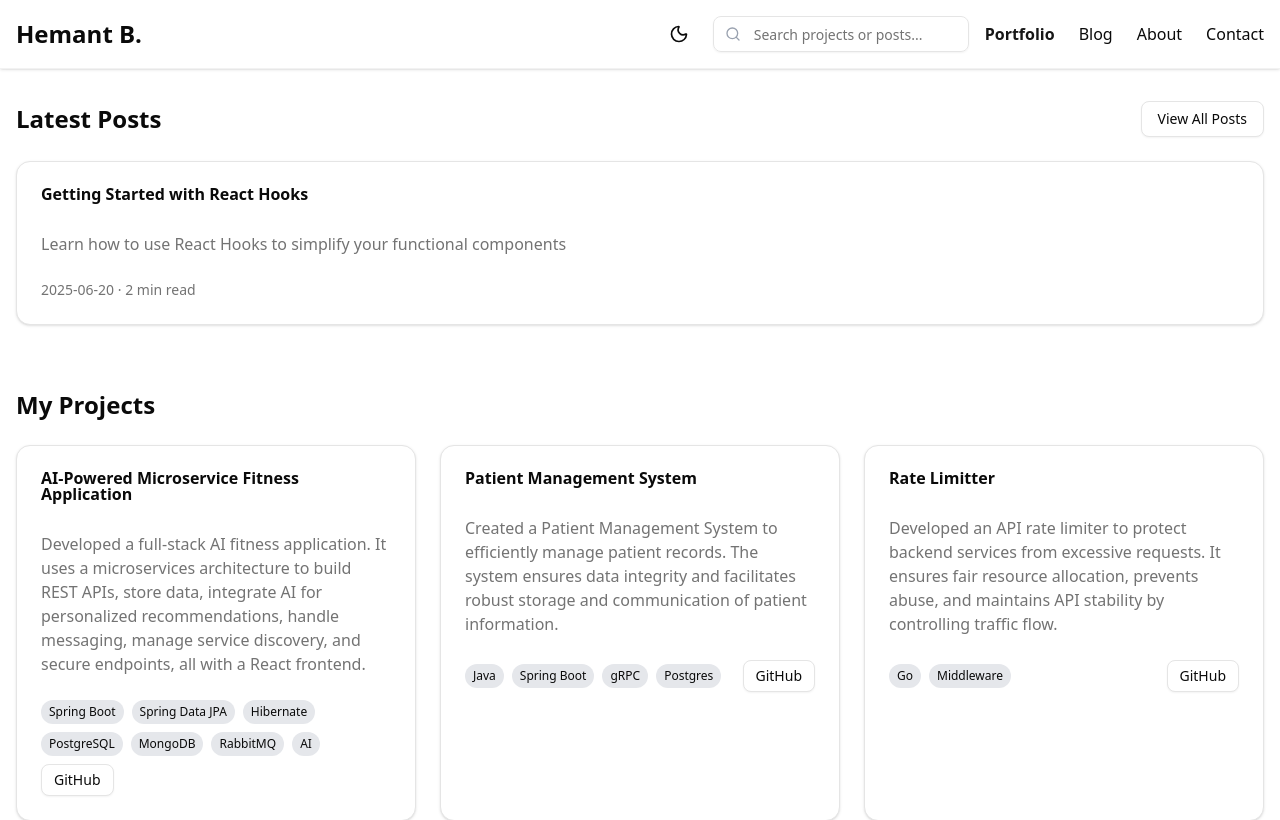
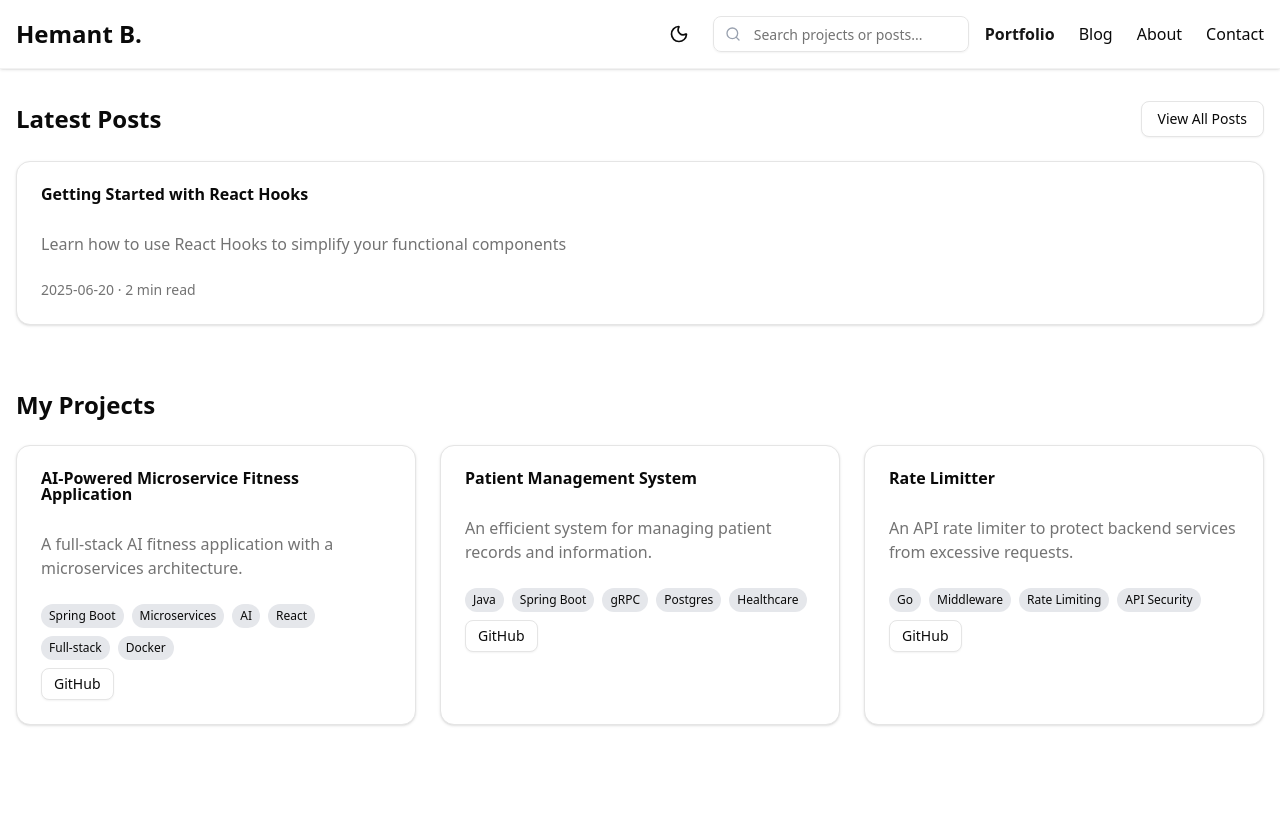
Before and after one commit to hemantyb/portfolio, a Next.js app: page / in a window 1280 px wide. Shown: the top 820 px of the page. Built offline with nearby package versions, Linux system fonts and the light colour scheme.

Commit message:
add project desc after click

```diff
--- a/app/page.tsx
+++ b/app/page.tsx
@@ -16,7 +16,7 @@ export default function Home() {
 		return projects.filter(
 			(project) =>
 				project.title.toLowerCase().includes(searchQuery.toLowerCase()) ||
-				project.description.toLowerCase().includes(searchQuery.toLowerCase()) ||
+				project.shortDescription.toLowerCase().includes(searchQuery.toLowerCase()) ||
 				project.tags.some((tag) =>
 					tag.toLowerCase().includes(searchQuery.toLowerCase()),
 				),
--- a/components/ProjectCard.tsx
+++ b/components/ProjectCard.tsx
@@ -41,8 +41,9 @@ export default function ProjectCard({
 					<CardTitle>{project.title}</CardTitle>
 				</CardHeader>
 				<CardContent>
-					<p className="text-muted-foreground">{project.description}</p>
+					<p className="text-muted-foreground">{project.shortDescription}</p>
 				</CardContent>
+
 				<CardFooter className="flex flex-wrap gap-2 justify-between items-center">
 					<div className="flex flex-wrap gap-2">
 						{project.tags.map((tag) => (
--- a/components/ProjectDetail.tsx
+++ b/components/ProjectDetail.tsx
@@ -28,18 +28,54 @@ export default function ProjectDetail({ project, onBack }: ProjectDetailProps) {
 			{/* 	animate={{ opacity: 1 }} */}
 			{/* 	transition={{ delay: 0.2 }} */}
 			{/* ></motion.div> */}
-			<h1 className="text-3xl font-bold mb-2">{project.title}</h1>
-			<p className="text-lg mb-4">{project.description}</p>
-			<div className="flex flex-wrap gap-2 mb-6">
-				{project.tags.map((tag) => (
+			<h1 className="text-3xl font-bold mb-4">{project.title}</h1>
+			<p className="text-lg mb-6">{project.longDescription}</p>
+
+			{project.technologiesUsed && project.technologiesUsed.length > 0 && (
+				<div className="mb-6">
+					<h2 className="text-2xl font-semibold mb-3">Technologies Used</h2>
+					<div className="flex flex-wrap gap-2">
+						{project.technologiesUsed.map((tech) => (
 							<motion.span
-						key={tag}
+								key={tech}
 								className="px-3 py-1 bg-gray-200 dark:bg-gray-700 rounded-full text-sm"
 								whileHover={{ scale: 1.05 }}
 							>
-						{tag}
+								{tech}
 							</motion.span>
 						))}
+					</div>
+				</div>
+			)}
+
+			{project.features && project.features.length > 0 && (
+				<div className="mb-6">
+					<h2 className="text-2xl font-semibold mb-3">Key Features</h2>
+					<ul className="list-disc list-inside space-y-2">
+						{project.features.map((feature, index) => (
+							<li key={index} className="text-base">
+								{feature}
+							</li>
+						))}
+					</ul>
+				</div>
+			)}
+
+			<div className="flex flex-wrap gap-3 mb-6">
+				{project.githubUrl && (
+					<Button asChild>
+						<a href={project.githubUrl} target="_blank" rel="noopener noreferrer">
+							View on GitHub
+						</a>
+					</Button>
+				)}
+				{project.liveDemoUrl && (
+					<Button asChild variant="outline">
+						<a href={project.liveDemoUrl} target="_blank" rel="noopener noreferrer">
+							Live Demo
+						</a>
+					</Button>
+				)}
 			</div>
 		</motion.div>
 	);
--- a/data/sampleData.ts
+++ b/data/sampleData.ts
@@ -4,35 +4,80 @@ export const projects: Project[] = [
   {
     id: 1,
     title: "AI-Powered Microservice Fitness Application",
-    description:
-      "Developed a full-stack AI fitness application. It uses a microservices architecture to build REST APIs, store data, integrate AI for personalized recommendations, handle messaging, manage service discovery, and secure endpoints, all with a React frontend.",
-    tags: [
+    shortDescription:
+      "A full-stack AI fitness application with a microservices architecture.",
+    longDescription:
+      "Developed a comprehensive full-stack AI fitness application designed to provide personalized workout and nutrition recommendations. The application leverages a robust microservices architecture, enabling scalable and maintainable development. It integrates advanced AI models for intelligent recommendations, handles real-time messaging, and ensures secure data management across various services.",
+    technologiesUsed: [
       "Spring Boot",
       "Spring Data JPA",
       "Hibernate",
       "PostgreSQL",
       "MongoDB",
       "RabbitMQ",
+      "React",
+      "AI/ML",
+      "Docker",
+      "Kubernetes",
+    ],
+    features: [
+      "Personalized AI-driven workout and nutrition plans",
+      "Microservices architecture for scalability",
+      "RESTful APIs for seamless communication",
+      "Secure user authentication and authorization",
+      "Real-time messaging for notifications",
+      "Service discovery for dynamic service management",
+      "Data persistence with SQL and NoSQL databases",
+    ],
+    tags: [
+      "Spring Boot",
+      "Microservices",
       "AI",
+      "React",
+      "Full-stack",
+      "Docker",
     ],
     image: "",
     githubUrl: "https://github.com/hemantyb/fitness-microservices",
+    // liveDemoUrl: "https://fitness-app-demo.example.com",
   },
   {
     id: 2,
     title: "Patient Management System",
-    description:
-      "Created a Patient Management System to efficiently manage patient records. The system ensures data integrity and facilitates robust storage and communication of patient information.",
-    tags: ["Java", "Spring Boot", "gRPC", "Postgres"],
+    shortDescription:
+      "An efficient system for managing patient records and information.",
+    longDescription:
+      "Created a Patient Management System to efficiently manage patient records, appointments, and medical history. The system ensures data integrity and facilitates robust storage and secure communication of sensitive patient information. It features a user-friendly interface for healthcare providers to easily access and update patient data.",
+    technologiesUsed: ["Java", "Spring Boot", "gRPC", "Postgres", "React"],
+    features: [
+      "Secure patient record management",
+      "Appointment scheduling and tracking",
+      "Medical history logging",
+      "Data integrity and validation",
+      "gRPC for high-performance communication",
+      "Role-based access control",
+    ],
+    tags: ["Java", "Spring Boot", "gRPC", "Postgres", "Healthcare"],
     image: "",
     githubUrl: "https://github.com/hemantyb/patient-management-system",
   },
   {
     id: 3,
     title: "Rate Limitter",
-    description:
-      "Developed an API rate limiter to protect backend services from excessive requests. It ensures fair resource allocation, prevents abuse, and maintains API stability by controlling traffic flow.",
-    tags: ["Go", "Middleware"],
+    shortDescription:
+      "An API rate limiter to protect backend services from excessive requests.",
+    longDescription:
+      "Developed an API rate limiter designed to protect backend services from excessive requests and potential abuse. This middleware ensures fair resource allocation, prevents denial-of-service attacks, and maintains API stability by controlling the flow of incoming traffic based on predefined limits. It supports various rate limiting algorithms and can be easily integrated into existing API gateways.",
+    technologiesUsed: ["Go", "Redis", "Middleware"],
+    features: [
+      "Token bucket algorithm implementation",
+      "Configurable rate limits per API endpoint",
+      "Distributed rate limiting with Redis",
+      "Protection against brute-force attacks",
+      "High performance and low latency",
+      "Easy integration as a middleware",
+    ],
+    tags: ["Go", "Middleware", "Rate Limiting", "API Security"],
     image: "",
     githubUrl: "https://github.com/hemantyb/ratelimiter-go",
   },
--- a/package.json
+++ b/package.json
@@ -1,6 +1,6 @@
 {
-  "name": "main-portfolio-v2",
-  "version": "0.1.0",
+	"name": "hemant-baviskar-portfolio",
+	"version": "0.1.1",
 	"private": true,
 	"scripts": {
 		"dev": "next dev --turbopack",
--- a/types/index.ts
+++ b/types/index.ts
@@ -1,10 +1,14 @@
 export type Project = {
   id: number;
   title: string;
-  description: string;
+  shortDescription: string;
+  longDescription: string;
+  technologiesUsed: string[];
+  features: string[];
   tags: string[];
   image: string;
   githubUrl?: string;
+  liveDemoUrl?: string;
 };
 
 export type BlogPost = {
```
Lines whose indentation alone changed are shown as unchanged.
